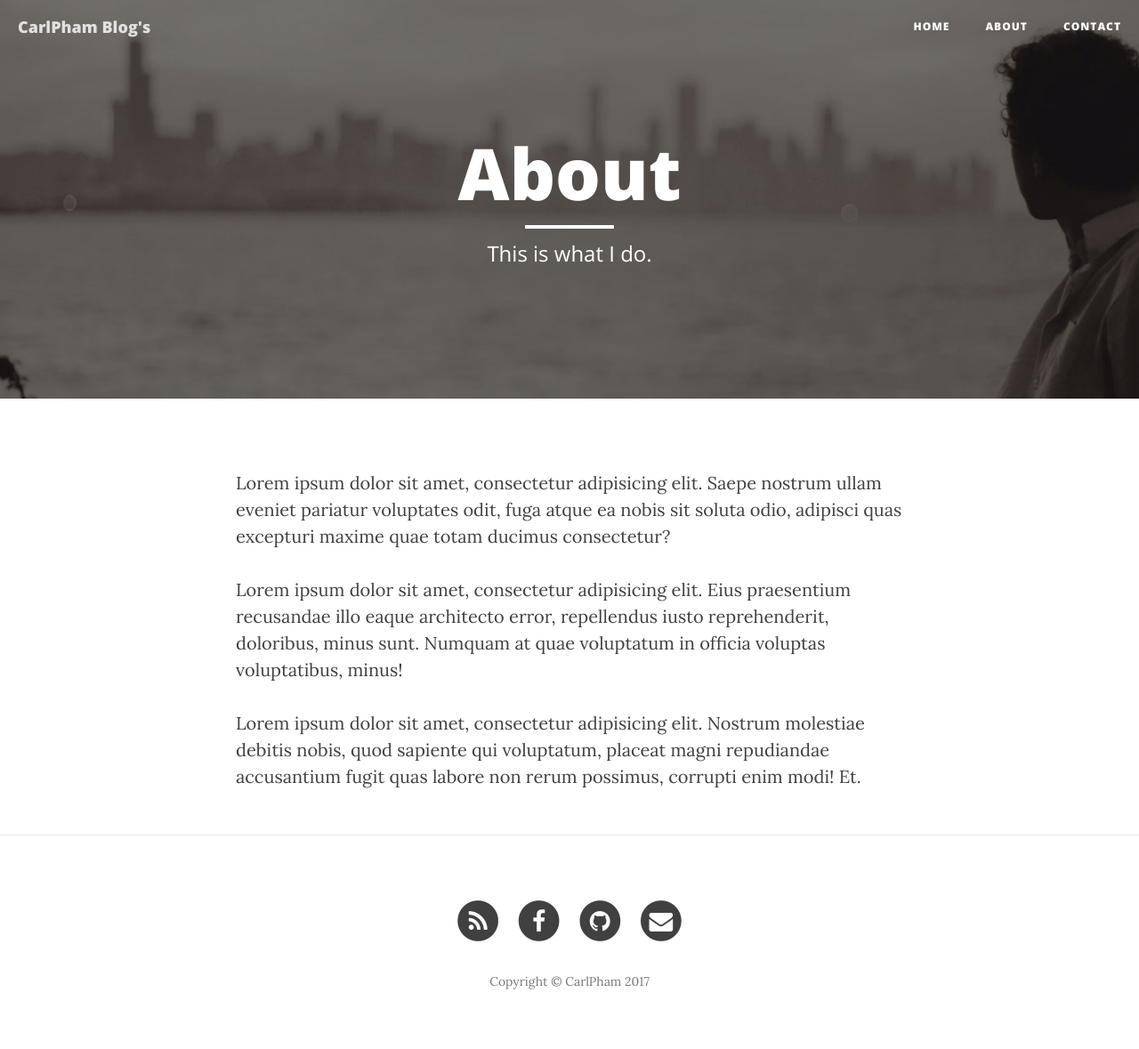
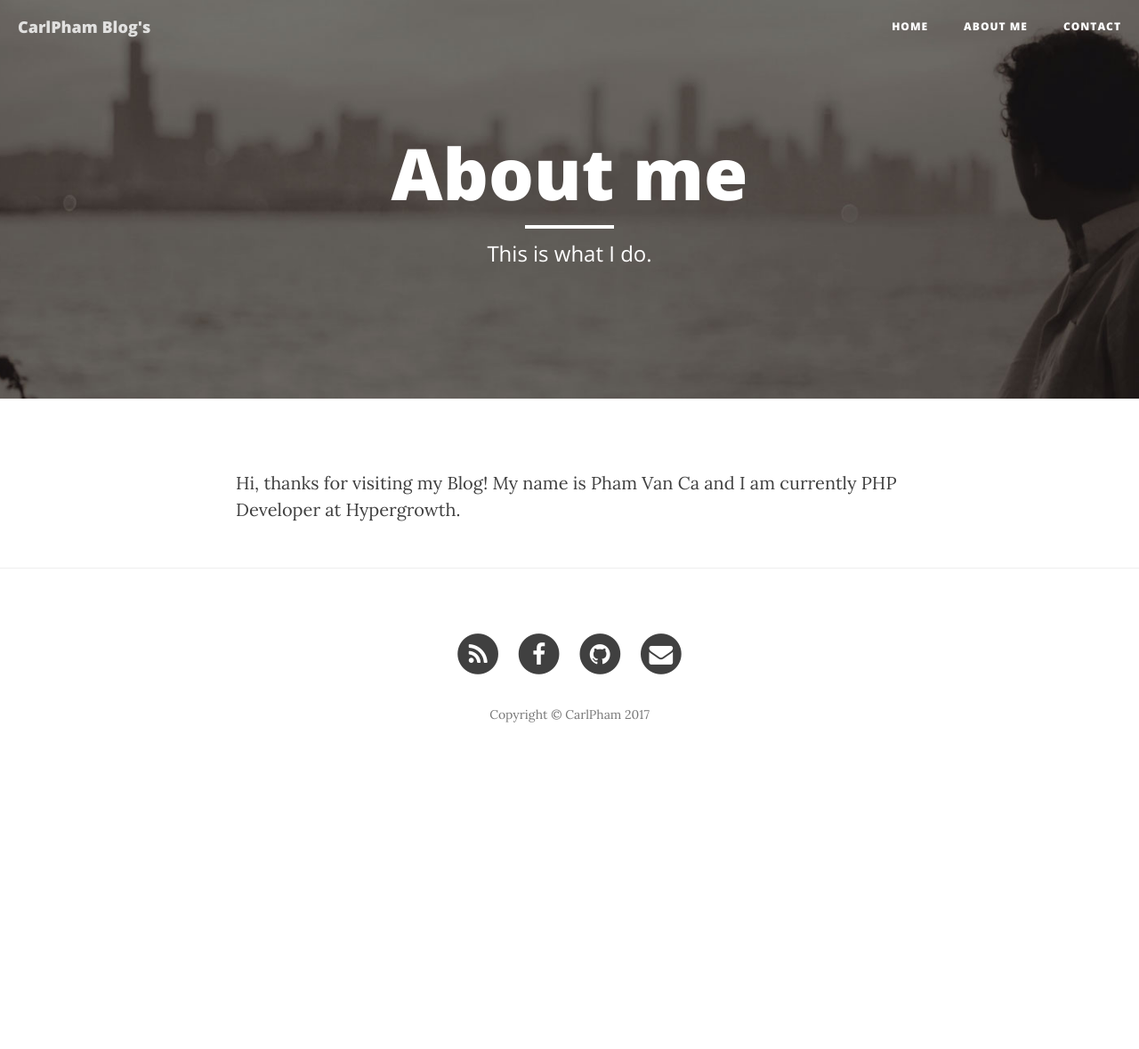
Before and after one commit to CarlPham/carlpham.github.io, a Jekyll site: the page built from about.html, in a window 1280 px wide. Shown: the whole page at 89% size. Built offline with Jekyll 4.4.1, drawn with Linux system fonts in a browser that asks for light colours; nearby versions of some CDN libraries; after the commit the page ends 900 px from its top, so only the background shows below that.

```diff
--- a/about.html
+++ b/about.html
@@ -1,12 +1,8 @@
 ---
 layout: page
-title: "About"
+title: "About me"
 description: "This is what I do."
 header-img: "img/about-bg.jpg"
 ---
 
-<p>Lorem ipsum dolor sit amet, consectetur adipisicing elit. Saepe nostrum ullam eveniet pariatur voluptates odit, fuga atque ea nobis sit soluta odio, adipisci quas excepturi maxime quae totam ducimus consectetur?</p>
-
-<p>Lorem ipsum dolor sit amet, consectetur adipisicing elit. Eius praesentium recusandae illo eaque architecto error, repellendus iusto reprehenderit, doloribus, minus sunt. Numquam at quae voluptatum in officia voluptas voluptatibus, minus!</p>
-
-<p>Lorem ipsum dolor sit amet, consectetur adipisicing elit. Nostrum molestiae debitis nobis, quod sapiente qui voluptatum, placeat magni repudiandae accusantium fugit quas labore non rerum possimus, corrupti enim modi! Et.</p>
+<p>Hi, thanks for visiting my Blog! My name is Pham Van Ca and I am currently PHP Developer at Hypergrowth.</p>
--- a/css/clean-blog.css
+++ b/css/clean-blog.css
@@ -1,6 +1,6 @@
 /*!
  * Clean Blog v1.0.0 (http://startbootstrap.com)
- * Copyright 2015 Start Bootstrap
+ * Copyright 2017 Start Bootstrap
  * Licensed under MIT (https://spdx.org/licenses/MIT)
  */
 
--- a/index.html
+++ b/index.html
@@ -1,6 +1,6 @@
 ---
 layout: page
-description: "A Clean Blog Theme by Start Bootstrap"
+description: "Programming and life"
 ---
 
 {% for post in paginator.posts %}
```
Also changed, not shown: _posts/2017-03-30-first-day.markdown (added, +27 -0 lines), css/clean-blog.min.css, js/clean-blog.min.js.
